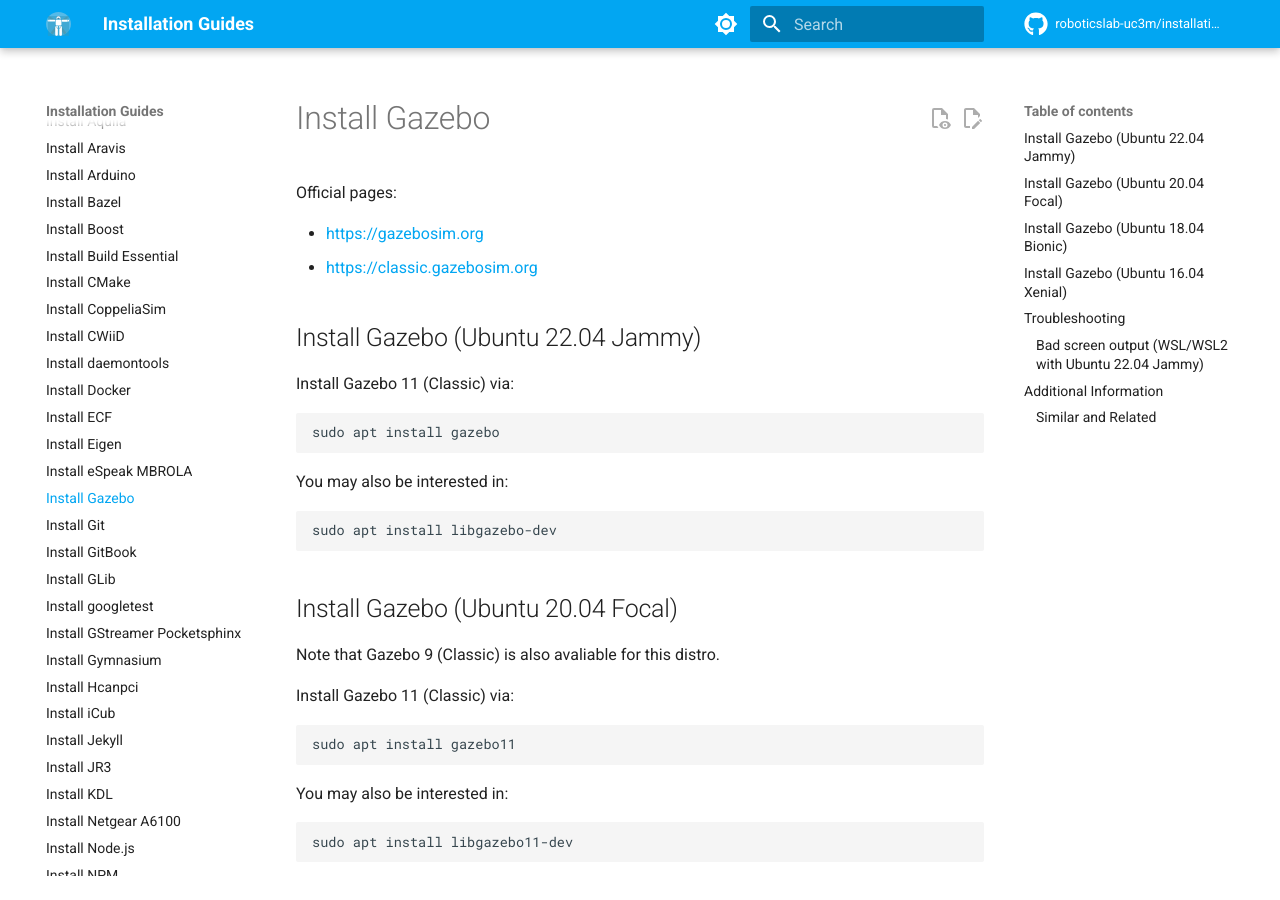
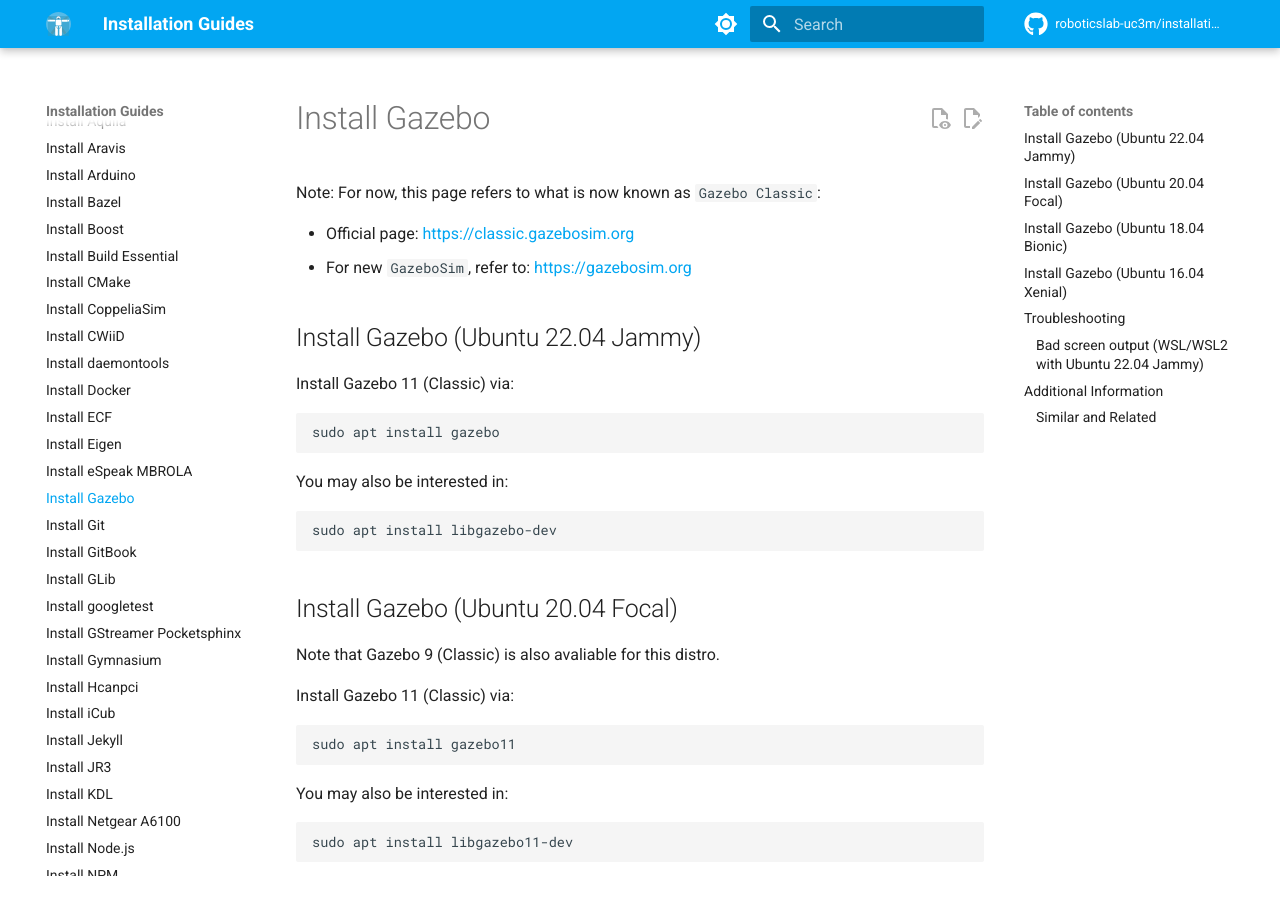
Before and after one commit to roboticslab-uc3m/installation-guides, an MkDocs documentation site: the page built from docs/install-gazebo.md, in a window 1280 px wide and 900 px high. Built offline with MkDocs 1.6.1 and Material for MkDocs 9.7.7, drawn with Linux system fonts in a browser that asks for light colours; comment, search, counter and statistics services are not loaded.

Commit message:
add note on gazebosim

```diff
--- a/docs/install-gazebo.md
+++ b/docs/install-gazebo.md
@@ -1,9 +1,9 @@
 # Install Gazebo
 
-Official pages:
+Note: For now, this page refers to what is now known as `Gazebo Classic`:
 
-- <https://gazebosim.org>
-- <https://classic.gazebosim.org>
+- Official page: <https://classic.gazebosim.org>
+- For new `GazeboSim`, refer to: <https://gazebosim.org>
 
 ## Install Gazebo (Ubuntu 22.04 Jammy)
 
```
